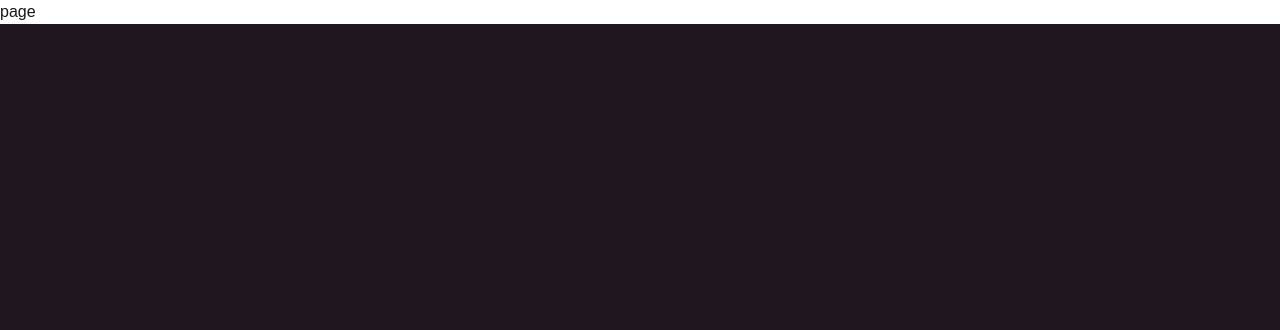
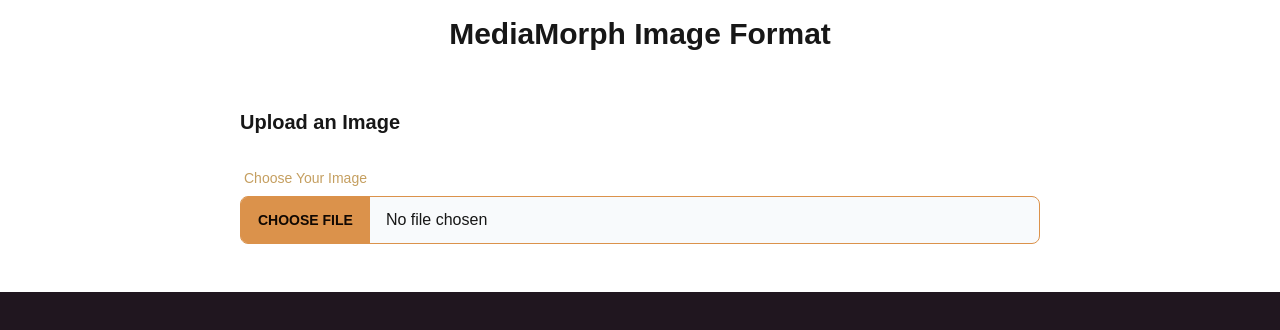
Before and after one commit to Koustavjr/MediaMorph, a Next.js app: page /social-share in a window 1280 px wide. Shown: the top 330 px of the page. Built offline with nearby package versions, Linux system fonts and the light colour scheme.

Commit message:
social-share page done

```diff
--- a/app/(app)/social-share/page.tsx
+++ b/app/(app)/social-share/page.tsx
@@ -1,9 +1,168 @@
 "use client"
+import { CldImage } from 'next-cloudinary'
+import React,{useState,useEffect, useRef} from 'react'
 
-import React from 'react'
+const socialFormats = {
+  "Instagram Square (1:1)": { width: 1080, height: 1080, aspectRatio: "1:1" },
+  "Instagram Portrait (4:5)": { width: 1080, height: 1350, aspectRatio: "4:5" },
+  "Twitter Post (16:9)": { width: 1200, height: 675, aspectRatio: "16:9" },
+  "Twitter Header (3:1)": { width: 1500, height: 500, aspectRatio: "3:1" },
+  "Facebook Cover (205:78)": { width: 820, height: 312, aspectRatio: "205:78" },
+};
 
-export default function page() {
+type socialFormat = keyof typeof socialFormats;
+export default function SocialShare() {
+
+  const [uploadedImage,setUploadedImage]=useState<string|null>(null);
+  const [isUploading,setIsUploading]=useState<boolean>(false);
+  const [isTransforming,setIsTransforming]=useState<boolean>(false);
+  const [selectedFormat,setSelectedFormat]=useState<socialFormat>("Instagram Square (1:1)");
+  const imageRef=useRef<HTMLImageElement>(null);
+
+  useEffect(()=>{
+    if(uploadedImage)
+      setIsTransforming(true)
+  },[uploadedImage,selectedFormat])
+
+  const handleFileUpload=async(event:React.ChangeEvent<HTMLInputElement>)=>{
+    const file=event.target.files?.[0];
+    if(!file)
+      return;
+    setIsUploading(true)
+    const formData= new FormData();
+    formData.append("file",file)
+    try {
+      const response = await fetch('api/image-upload',{
+        method:"post",
+        body:formData
+      })
+
+      if(!response.ok)
+        throw new Error("Failed to upload Imgage")
+      const data=await response.json();
+      setUploadedImage(data.publicId)
+    } catch (error) {
+      console.log(error)
+      alert("Failed to upload image")
+    }finally{
+      setIsUploading(false)
+    }
+
+  }
+
+  const handleDownload=()=>{
+    if(!imageRef.current)
+      return
+    fetch(imageRef.current.src).
+    then((response)=>response.blob()).
+    then((blob)=>{
+      const url = window.URL.createObjectURL(blob)
+      const link=document.createElement("a")
+      link.href=url
+      link.download=`${selectedFormat
+          .replace(/\s+/g, "_")
+          .toLowerCase()}.png`;
+          document.body.appendChild(link)
+      link.click()
+      document.body.removeChild(link)
+      window.URL.revokeObjectURL(url)
+      document.body.removeChild(link)
+
+    })
+  }
+
   return (
-    <div>page</div>
+          <div className='container mx-auto p-4 max-w-4xl'>
+            <h1 className='text-3xl font-bold mb-6 text-center'>
+              MediaMorph Image Format
+            </h1>
+
+            <div className='card'>
+              <div className='card-body'>
+                <h2 className='card-title mb-4'>
+                  Upload an Image
+                </h2>
+                <div className='form-control'>
+                    <label className='label'>
+                    <span className='label-text'>Choose Your Image</span>
+                    </label>
+
+                    <input
+                    type="file"
+                    onChange={handleFileUpload}
+                    className="file-input file-input-bordered file-input-primary w-full bg-slate-50"
+                    />
+                    {isUploading &&
+                    (
+                      <div className='mt-4'>
+                          <progress className='progress progress-primary w-full'></progress>
+                      </div>
+                    )
+                    }
+
+                    {uploadedImage &&(
+                      <div className='mt-6'>
+                          <h2 className='card-title mb-4'>
+                            Select Social Media Format
+                          </h2>
+                          <div className='form-control'>
+                            <select
+                            className='select select-bordered w-full bg-blue-300'
+                            value={selectedFormat}
+                            onChange={(e)=>setSelectedFormat(e.target.value as socialFormat)}
+                            >
+                              {
+                                Object.keys(socialFormats).map((format)=>(
+                                  <option key={format} value={format} className='text-white'>
+                                    {format}
+                                  </option>
+                                ))
+                              }
+
+                            </select>
+                          </div>
+                          <div className='mt-6 relative'>
+                              <h3 className='text-lg font-semibold mb-2'>Preview:</h3>
+                              <div className='flex justify-center'>
+                                {
+                                  isTransforming &&(
+                                    <div className="absolute inset-0 flex items-center justify-center bg-base-100 bg-opacity-50 z-10">
+                                    <span className="loading loading-spinner loading-lg"></span>
+                                  </div>
+                                  )
+                                }
+
+                                <CldImage
+                                    width={socialFormats[selectedFormat].width}
+                                    height={socialFormats[selectedFormat].height}
+                                    src={uploadedImage}
+                                    sizes='100vw'
+                                    alt='transformed image'
+                                    crop="fill"
+                                    aspectRatio={socialFormats[selectedFormat].aspectRatio}
+                                    gravity='auto'
+                                    ref={imageRef}
+                                    onLoad={()=>setIsTransforming(false)}
+                                />
+                              </div>
+                          </div>
+
+                          <div className='card-actions justify-end mt-6'>
+                                <button className='btn btn-primary'
+                                onClick={handleDownload}
+                                >
+                                  Download for {selectedFormat}
+                                </button>
+
+                          </div>
+                      </div>
+                    )}
+                </div>
+
+
+              </div>
+
+            </div>
+          </div>
   )
 }
--- a/package.json
+++ b/package.json
@@ -13,6 +13,7 @@
     "@prisma/client": "^5.22.0",
     "cloudinary": "^2.5.1",
     "next": "15.0.2",
+    "next-cloudinary": "^6.16.0",
     "react": "19.0.0-rc-02c0e824-20241028",
     "react-dom": "19.0.0-rc-02c0e824-20241028"
   },
```
Also changed, not shown: 1 other file (tests, documents, lock files or other folders).
